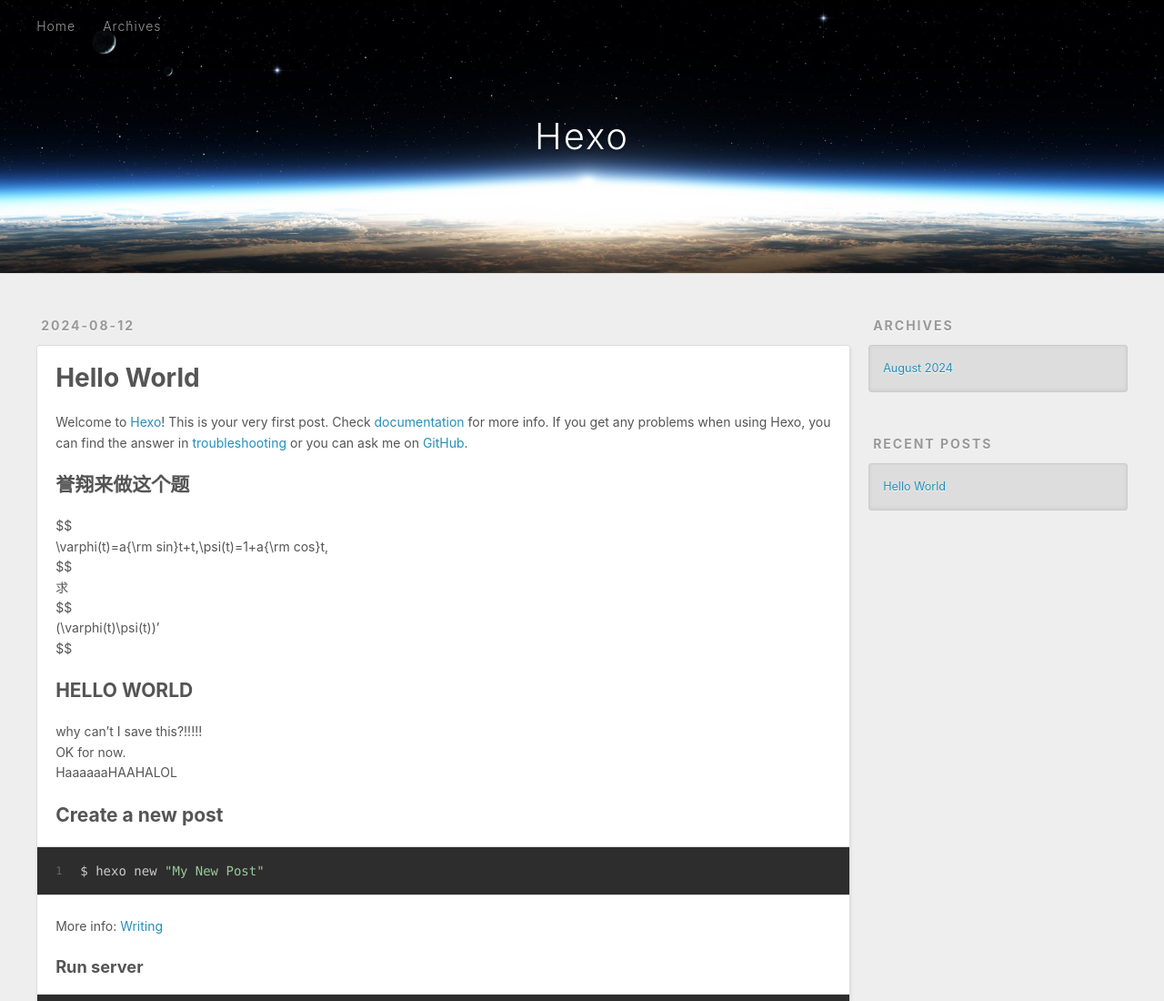
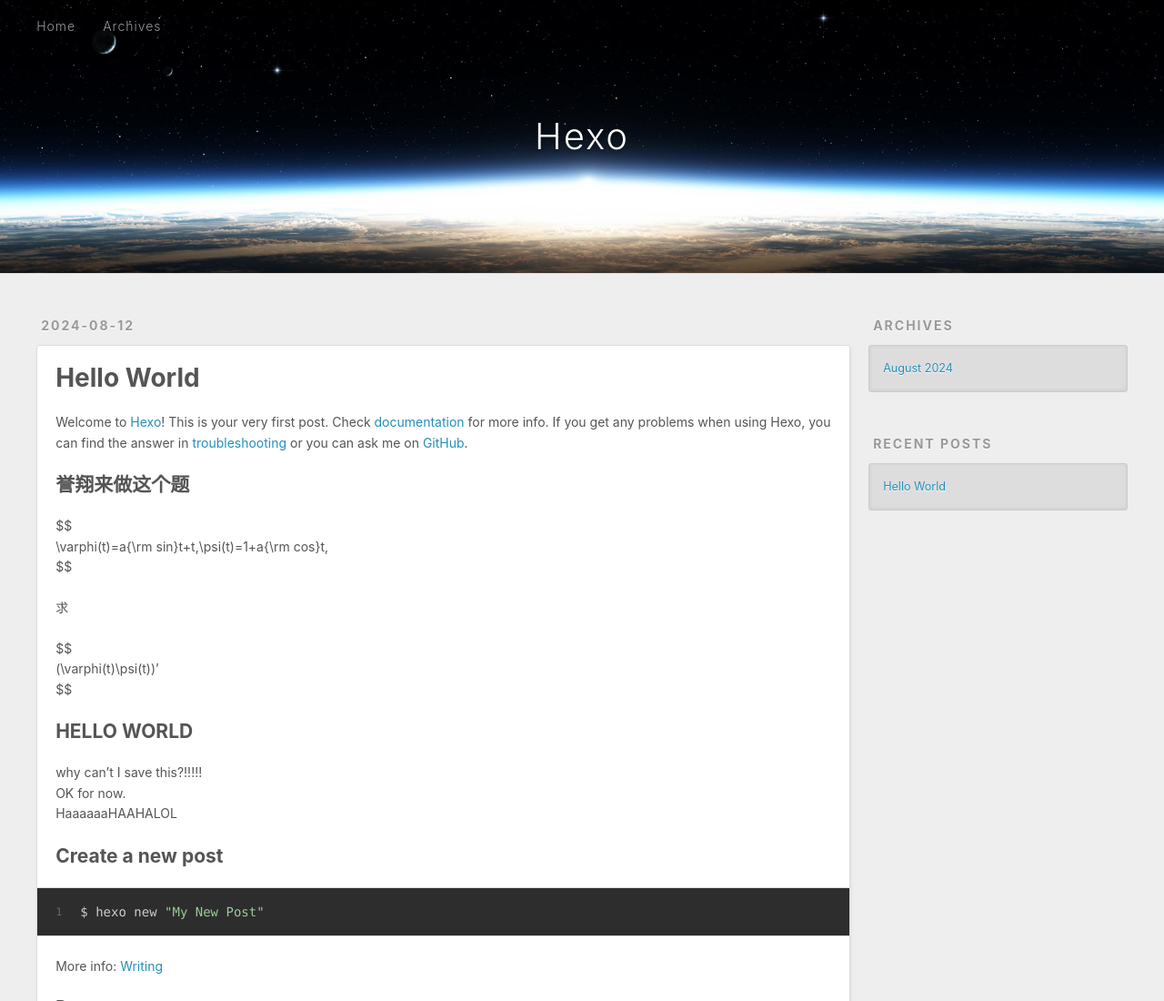
Before and after one commit to NONEremainer/NONEremainer.github.io, a plain HTML site: page 2024/08/12/hello-world/index.html in a window 1280 px wide. Shown: the top 1100 px of the page at 91% size. Drawn offline with Linux system fonts and the light colour scheme.

Commit message:
Site updated: 2024-08-12 14:45:33

```diff
--- a/2024/08/12/hello-world/index.html
+++ b/2024/08/12/hello-world/index.html
@@ -14,7 +14,7 @@
 <meta property="og:description" content="Welcome to Hexo! This is your very first post. Check documentation for more info. If you get any problems when using Hexo, you can find the answer in troubleshooting or you can ask me on GitHub. 誉翔来做这">
 <meta property="og:locale" content="en_US">
 <meta property="article:published_time" content="2024-08-12T03:11:46.417Z">
-<meta property="article:modified_time" content="2024-08-12T06:37:55.439Z">
+<meta property="article:modified_time" content="2024-08-12T06:44:17.968Z">
 <meta property="article:author" content="RMMC">
 <meta name="twitter:card" content="summary">
 
@@ -94,7 +94,9 @@
     <div class="e-content article-entry" itemprop="articleBody">
 
         <p>Welcome to <a target="_blank" rel="noopener" href="https://hexo.io/">Hexo</a>! This is your very first post. Check <a target="_blank" rel="noopener" href="https://hexo.io/docs/">documentation</a> for more info. If you get any problems when using Hexo, you can find the answer in <a target="_blank" rel="noopener" href="https://hexo.io/docs/troubleshooting.html">troubleshooting</a> or you can ask me on <a target="_blank" rel="noopener" href="https://github.com/hexojs/hexo/issues">GitHub</a>.</p>
-<h2 id="誉翔来做这个题"><a href="#誉翔来做这个题" class="headerlink" title="誉翔来做这个题"></a>誉翔来做这个题</h2><p>$$<br>\varphi(t)&#x3D;a{\rm sin}t+t,\psi(t)&#x3D;1+a{\rm cos}t,<br>$$<br>求<br>$$<br>(\varphi(t)\psi(t))’<br>$$</p>
+<h2 id="誉翔来做这个题"><a href="#誉翔来做这个题" class="headerlink" title="誉翔来做这个题"></a>誉翔来做这个题</h2><p>$$<br>\varphi(t)&#x3D;a{\rm sin}t+t,\psi(t)&#x3D;1+a{\rm cos}t,<br>$$</p>
+<p>求</p>
+<p>$$<br>(\varphi(t)\psi(t))’<br>$$</p>
 <h2 id="HELLO-WORLD"><a href="#HELLO-WORLD" class="headerlink" title="HELLO WORLD"></a>HELLO WORLD</h2><p>why can’t I save this?!!!!!<br>OK for now.<br>HaaaaaaHAAHALOL</p>
 <h2 id="Create-a-new-post"><a href="#Create-a-new-post" class="headerlink" title="Create a new post"></a>Create a new post</h2><figure class="highlight bash"><table><tr><td class="gutter"><pre><span class="line">1</span><br></pre></td><td class="code"><pre><span class="line">$ hexo new <span class="string">&quot;My New Post&quot;</span></span><br></pre></td></tr></table></figure>
 
```
Also changed, not shown: index.html (+3 -1 lines).
